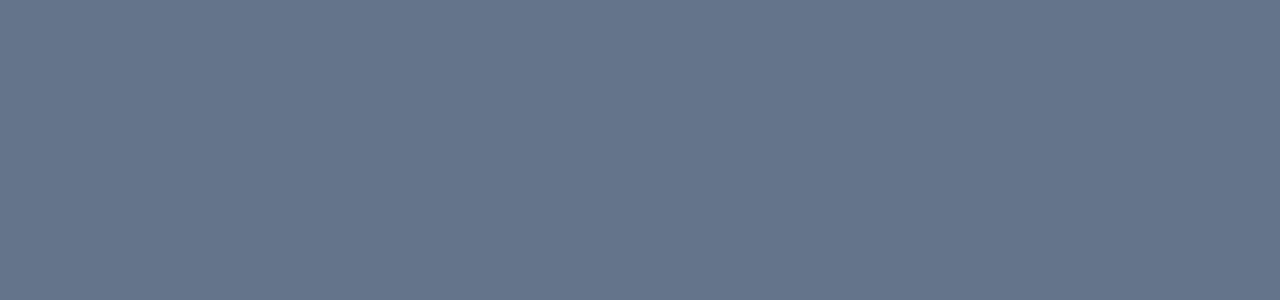
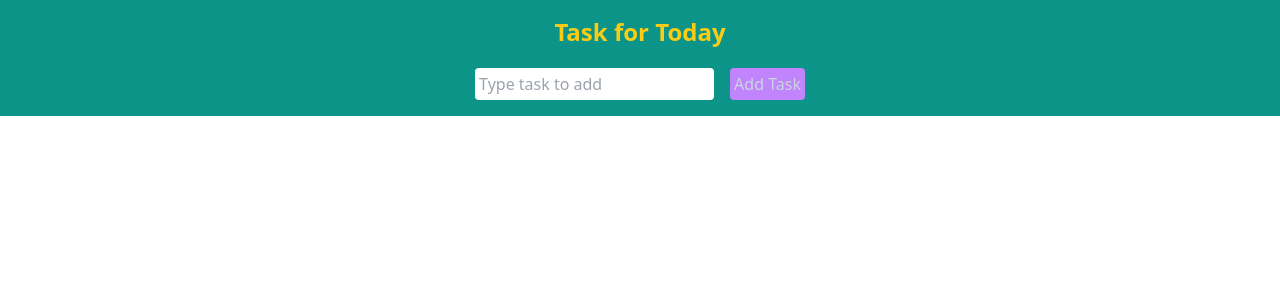
Before and after one commit to hpuentej/firebase-auth-proyect-fazt, a React (Create React App) app: page /task in a window 1280 px wide. Before the commit this address had no page. Shown: the top 300 px of the page. Built offline with nearby package versions, Linux system fonts and the light colour scheme.

Commit message:
pagina task para ToDo

```diff
--- a/public/index.html
+++ b/public/index.html
@@ -9,7 +9,6 @@
       name="description"
       content="Web site created using create-react-app"
     />
-    <link rel="apple-touch-icon" href="%PUBLIC_URL%/logo192.png" />
     <!--
       manifest.json provides metadata used when your web app is installed on a
       user's mobile device or desktop. See https://developers.google.com/web/fundamentals/web-app-manifest/
--- a/src/App.css
+++ b/src/App.css
@@ -1,3 +1,3 @@
-.App {
+/* .App {
   text-align: center;
-}
+} */
--- a/src/App.js
+++ b/src/App.js
@@ -3,14 +3,19 @@ import { Routes, Route } from "react-router-dom";
 import { Register } from "./components/Register";
 import { Login } from "./components/Login";
 import { Home } from "./components/Home";
+import { Dios, ShowInfo } from "./components/SecretMsg";
+import { ToDo } from "./components/ToDo";
+
 
 function App() {
   return (
-    <div className="bg-slate-500 h-screen text-white flex">
+    <div className="bg-teal-600 text-white text-center py-4">
       <Routes>
         <Route path="/" element={<Home />} />
         <Route path="/login" element={<Login />} />
         <Route path="/register" element={<Register />} />
+        <Route path="/creacion" element={<><Dios/><ShowInfo/></>} />
+        <Route path="/task" element={<ToDo/>}/>
       </Routes>
     </div>
   );
--- /dev/null
+++ b/src/components/SecretMsg.js
@@ -0,0 +1,53 @@
+import { useState } from "react";
+
+// Custom hook
+function useTruth(initialState=true) {
+  const [human, setHuman] = useState(initialState);
+  const handleSer = () => setHuman(!human);
+  const handleHuman = () => setHuman(true);
+  const handleDios = () => setHuman(false);
+  return [human, { handleSer, handleHuman, handleDios }];
+}
+
+// Component 1
+export function Dios() {
+  const [human, { handleSer, handleHuman, handleDios }] = useTruth();
+  return (
+    <>
+      <div className="container mx-auto mb-4">
+        <button onClick={handleSer} className="bg-red-300 p-3 rounded-lg mx-4">
+          True/False
+        </button>
+        <button
+          onClick={handleHuman}
+          className="bg-orange-400 p-3 rounded-lg mx-4"
+        >
+          FixedHuman
+        </button>
+        <button
+          onClick={handleDios}
+          className="bg-blue-400 p-3 rounded-lg mx-4"
+        >
+          FixedDios
+        </button>
+      </div>
+      {human ? <h1 className="mb-4">Human</h1> : <h1 className="mb-4">God</h1>}
+    </>
+  );
+}
+
+// Component 2
+export function ShowInfo() {
+  const [human, { handleSer}] = useTruth();
+  return (
+    <>
+      <button onClick={handleSer} className="bg-green-400 p-3 rounded-lg mb-4" >{ human ? <h1>Show Info</h1> : <h1>Hide Info</h1> }</button>
+    { human &&
+      <div className="container mx-auto">
+        <p className="text-left">
+          Lorem ipsum dolor sit, amet consectetur adipisicing elit. Consequatur reprehenderit quod assumenda deleniti magni sequi reiciendis veniam libero earum nam, modi id unde suscipit doloremque et, fugiat atque optio. Alias. from Hans Puente.
+        </p>
+      </div>
+}    </>
+  );
+}
--- /dev/null
+++ b/src/components/ToDo.js
@@ -0,0 +1,37 @@
+import { useState } from "react";
+
+
+
+
+export function ToDo() {
+  const [task, setTask] = useState("");
+
+  const handleSubmit = (e) => {
+    e.preventDefault();
+    localStorage.setItem('tarea', task);
+    alert(task)
+    setTask('');
+  }
+
+  return (
+    <>
+      <h1 className="text-2xl font-bold text-yellow-400 mb-5">
+        Task for Today
+      </h1>
+      <form onSubmit={handleSubmit}>
+        <input
+          type="text"
+          value={task}
+          placeholder="Type task to add"
+          className="mr-4 p-1 rounded text-black"
+          onChange={(e) => setTask(e.target.value)}
+        />
+        <button
+          className="text-slate-300 bg-purple-400 p-1 rounded"
+        >
+          Add Task
+        </button>
+      </form>
+    </>
+  );
+}
```
Also changed, not shown: public/manifest.json.
